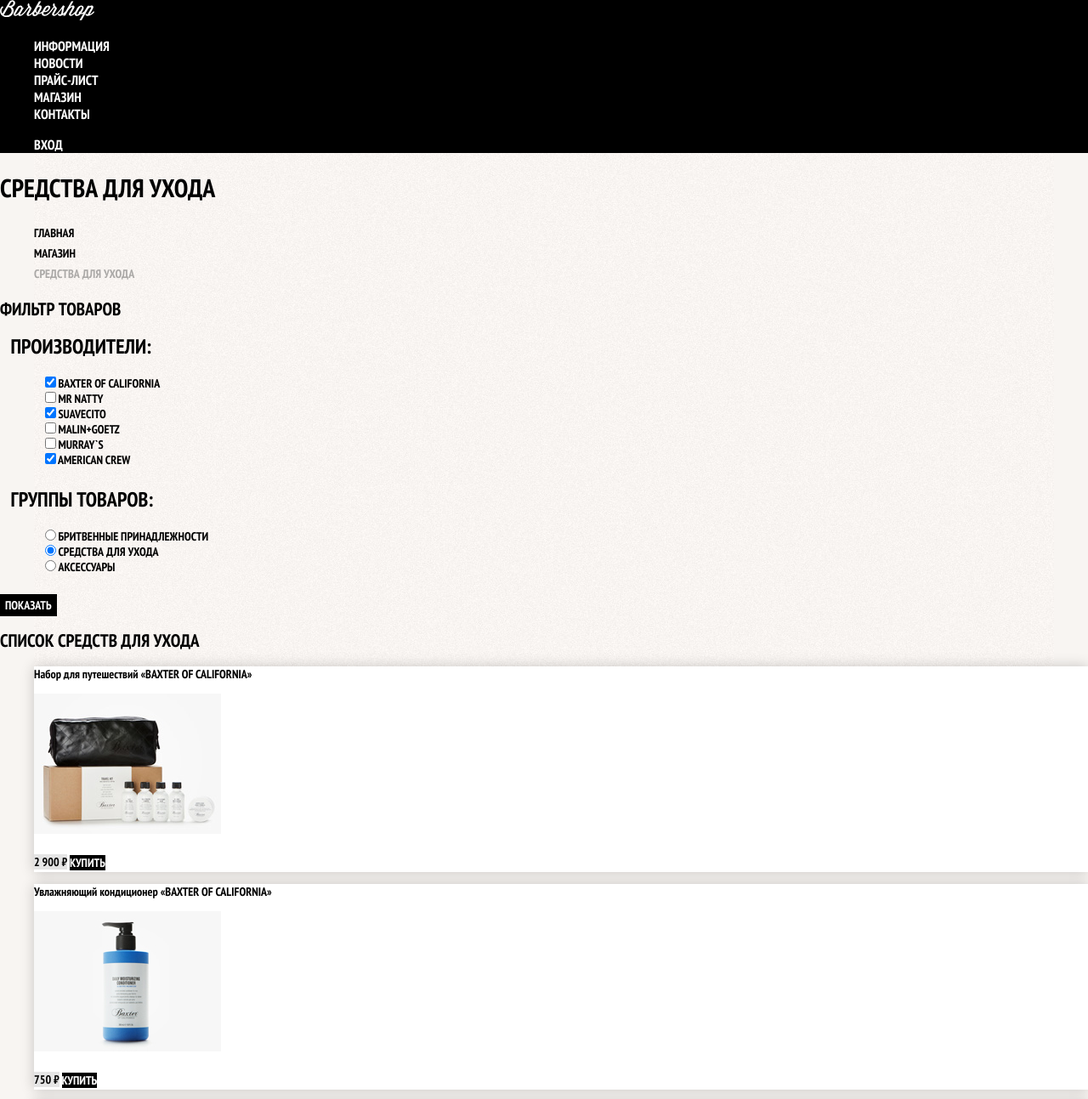
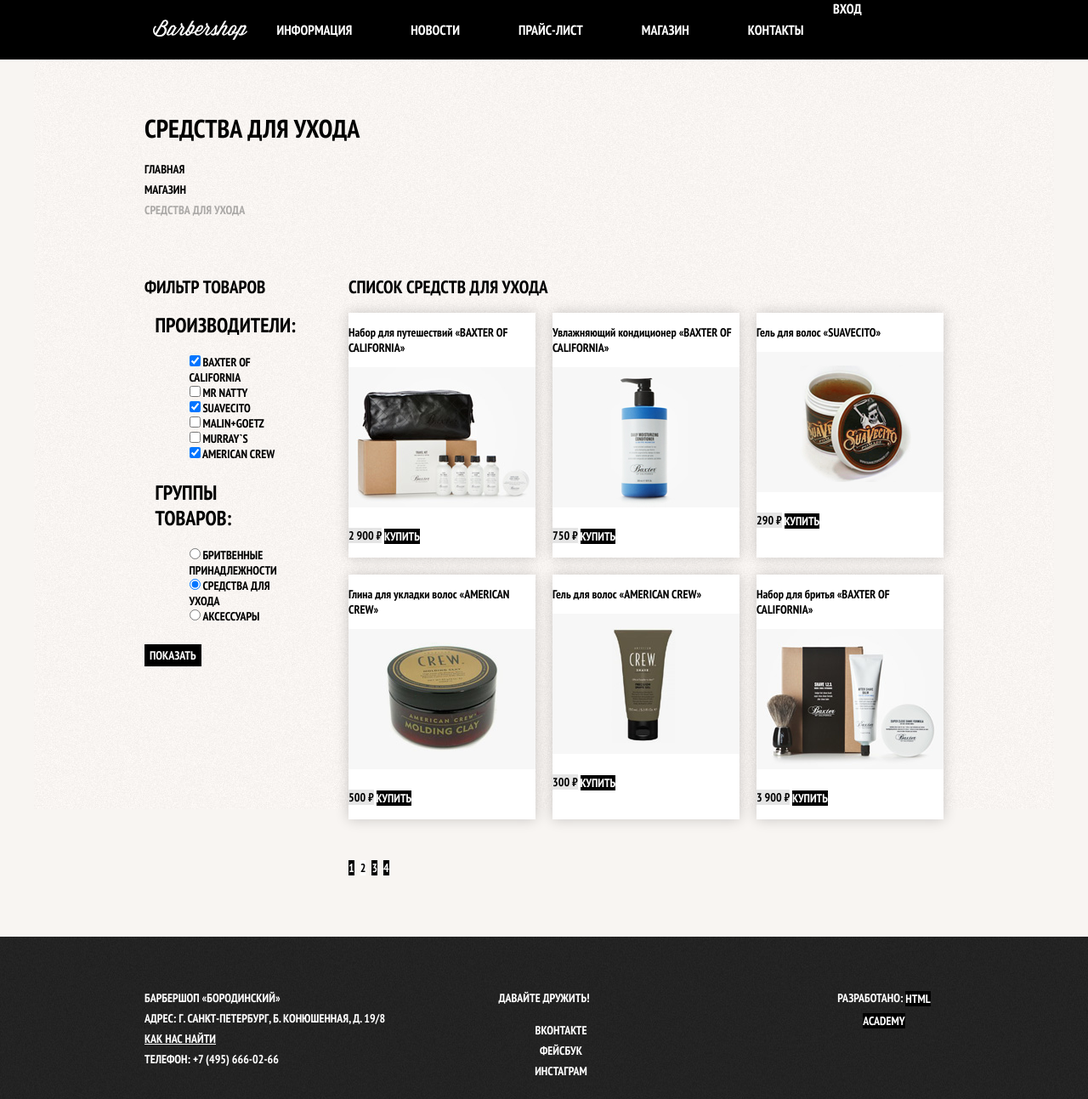
Before and after one commit to MasterOfMenace/699319-barbershop-25, a plain HTML site: page catalog.html in a window 1280 px wide. Shown: the top 1293 px of the page at 85% size. Drawn offline with Linux system fonts and the light colour scheme.

Commit message:
Создана базовая сетка главной страницы, каталога и карточки товара

```diff
--- a/catalog.html
+++ b/catalog.html
@@ -10,8 +10,10 @@
 <body class="inner-page">
   <header class="catalog-header">
     <nav class="main-nav">
-      <a href="index.html" class="main-header-logo">
-        <img src="img/logo-small.svg" alt="Логотип барбершопа «Бородинский»">
+      <div class="main-nav-wrapper">
+        <div class="container">
+          <a href="index.html" class="catalog-header-logo">
+            <img src="img/logo-small.svg" alt="Логотип барбершопа «Бородинский»" width="111" height="24">
           </a>
           <ul class="site-nav">
             <li><a href="#">Информация</a></li>
@@ -21,8 +23,10 @@
             <li><a href="#">Контакты</a></li>
           </ul>
           <ul class="user-nav">
-        <li class="login-link">Вход</li>
+            <li class="login-link"><a href="login.html">Вход</a></li>
           </ul>
+        </div>
+      </div>
     </nav>
   </header>
   <main class="container">
@@ -33,6 +37,8 @@
       <li><a href="#">Магазин</a></li>
       <li class="breadcrumbs-current">Средства для ухода</li>
     </ul>
+
+    <div class="catalog-columns">
 
       <section class="filters">
         <h2 class="visually-hidden">Фильтр товаров</h2>
@@ -197,8 +203,10 @@
         <li class="pagination-item"><a href="#">4</a></li>
       </ul>
     </section>
+  </div>
   </main>
   <footer class="main-footer">
+    <div class="container">
       <address class="footer-contacts">
         Барбершоп «Бородинский»<br>
         Адрес: г. Санкт-Петербург, Б. Конюшенная, д. 19/8<br>
@@ -217,6 +225,7 @@
       <b>Разработано:</b>
       <a href="https://htmlacademy.ru" class="button">HTML Academy</a>
     </p>
+  </div>
 </footer>
 
   <section class="modal modal-login">
--- a/css/style.css
+++ b/css/style.css
@@ -43,15 +43,59 @@
   background-color: #663d15;
 }
 
+.main-header {
+  min-height: 280px;
+  margin-bottom: 75px;
+  display: flex;
+  flex-direction: column;
+}
+
+.main-header-logo {
+  width: 371px;
+  height: 155px;
+  order: 2;
+  align-self: center;
+}
+
 .main-nav {
   background-color: #000000;
   font-size: 16px;
   line-height: 20px;
   color: #ffffff;
+  margin-bottom: 60px;
+  min-height: 70px;
 }
 
-.site-nav,
+.main-nav-wrapper {
+  width: 940px;
+  margin: 0 auto;
+  padding: 0 10px;
+}
+
+.main-header .container {
+  display: flex;
+  flex-direction: row;
+  justify-content: space-between;
+  align-items: center;
+}
+
+.site-nav {
+  min-height: 70px;
+  margin: 0;
+  padding: 0;
+  list-style: none;
+  width: 620px;
+  display: flex;
+  justify-content: space-between;
+  flex-direction: row;
+  align-items: center;
+}
+
 .user-nav {
+  min-height: 70px;
+  margin: 0;
+  padding: 0;
+  width: 140px;
   list-style: none;
 }
 
@@ -67,12 +111,27 @@
   background-color: #242424;
 }
 
+.container {
+  width: 940px;
+  margin: 0 auto;
+  padding: 0 10px;
+}
+
 .features-list {
   list-style: none;
+  min-height: 170px;
+  margin: 0;
+  padding: 0;
+  display: flex;
+  flex-direction: row;
+  justify-content: space-between;
+  margin-bottom: 80px;
 }
 
 .features-item {
   text-align: center;
+  min-height: 170px;
+  width: 300px;
 }
 
 .features-item h3 {
@@ -87,11 +146,20 @@
   background-position: top center;
   background-repeat: no-repeat;
   color: #000000;
+  padding: 50px 80px;
+  display: flex;
+  justify-content: space-between;
+  margin-bottom: 35px;
 }
 
 .columns-wrapper h2 {
   font-size: 30px;
   line-height: 42px;
+}
+
+.news {
+  min-height: 315px;
+  width: 380px;
 }
 
 .news-list {
@@ -102,13 +170,28 @@
   text-transform: none;
 }
 
+.gallery {
+  min-height: 315px;
+  width: 300px;
+}
+
 .gallery-content {
   background-color: #e5e5e5;
   border: 7px solid #ffffff;
 }
 
+.contacts {
+  min-height: 285px;
+  width: 380px;
+}
+
 .contacts address {
   font-style: inherit;
+}
+
+.appointment {
+  min-height: 340px;
+  width: 300px;
 }
 
 .appointment-item input {
@@ -121,13 +204,33 @@
   border-color: #663d15;
 }
 
+.catalog-header .container {
+  display:flex;
+  flex-direction: row;
+  align-items: center;
+  justify-content: space-between;
+}
+
+.catalog-header-logo {
+  width: 111px;
+  height: 24px;
+}
+
 .page-title {
   font-size: 30px;
   line-height: 42px;
+  margin: 0;
+  padding: 0;
+  min-height: 42px;
+  margin-bottom:  15px;
 }
 
 .breadcrumbs {
   list-style: none;
+  padding: 0;
+  margin: 0;
+  min-height: 20px;
+  margin-bottom: 50px;
 }
 
 .breadcrumbs a {
@@ -141,6 +244,16 @@
 
 .breadcrumbs-current {
   color: #aba9a7;
+}
+
+.catalog-columns {
+  display: flex;
+  justify-content: space-between;
+}
+
+.filters {
+  min-height: 687px;
+  width: 180px;
 }
 
 .filter fieldset {
@@ -166,13 +279,27 @@
   color: #aba9a7;
 }
 
+.catalog {
+  min-height: 690px;
+  width: 700px;
+}
+
 .catalog-list {
   list-style: none;
+  padding: 0;
+  margin: 0;
+  display: flex;
+  flex-wrap: wrap;
+  justify-content: space-between;
+  margin-bottom: 25px;
 }
 
 .catalog-item {
   background-color: #ffffff;
   box-shadow: 0px 0px 15px 0px rgba(0, 0, 0, 0.2);
+  width: 220px;
+  min-height: 280px;
+  margin-bottom: 20px;
 }
 
 .catalog-item:hover {
@@ -206,6 +333,14 @@
 
 .pagination-list {
   list-style: none;
+  padding: 0;
+  margin: 0;
+  display: flex;
+  min-height: 43px;
+}
+
+.pagination-item {
+  margin-right: 7px;
 }
 
 .pagination-item a{
@@ -230,8 +365,39 @@
   background-color: #ffffff;
 }
 
+.inner-page .main-footer {
+  margin-top: 50px;
+}
+
+.product-photos {
+  margin: 0;
+  padding: 0;
+  width: 460px;
+  min-height: 677px;
+}
+
 .product-photo-preview {
   list-style: none;
+  list-style: none;
+  margin: 0;
+  padding: 0;
+  width: 460px;
+  min-height:155px;
+  display: flex;
+  justify-content: space-between;
+}
+
+.product-info {
+  width: 390px;
+  min-height: 677px;
+}
+
+.product-photo-full {
+  margin: 0;
+  padding: 0;
+  margin-bottom: 20px;
+  width: 460px;
+  min-height: 498px;
 }
 
 .product-photo-full li {
@@ -272,6 +438,21 @@
   background-image: url("../img/footer-bg.jpg");
   background-position: top center;
   background-repeat: no-repeat;
+  margin-top: 65px;
+  min-height: 180px;
+  padding: 60px 0;
+}
+
+.main-footer .container {
+  display: flex;
+  flex-direction: row;
+}
+
+.footer-contacts {
+  margin: 0;
+  min-height: 100px;
+  width: 320px;
+  margin-right: 80px;
 }
 
 .main-footer address {
@@ -290,6 +471,9 @@
 
 .footer-social {
   text-align: center;
+  margin: 0;
+  min-height: 100px;
+  width: 140px;
 }
 
 .footer-social ul {
@@ -302,6 +486,10 @@
 
 .footer-copyright {
   text-align: center;
+  margin: 0;
+  min-height: 100px;
+  width: 140px;
+  margin-left: auto;
 }
 
 .footer-copyright .button:hover,
```
Also changed, not shown: catalog-item.html (+11 -3 lines), index.html (+8 -1 lines). Lines whose indentation alone changed are shown as unchanged.
